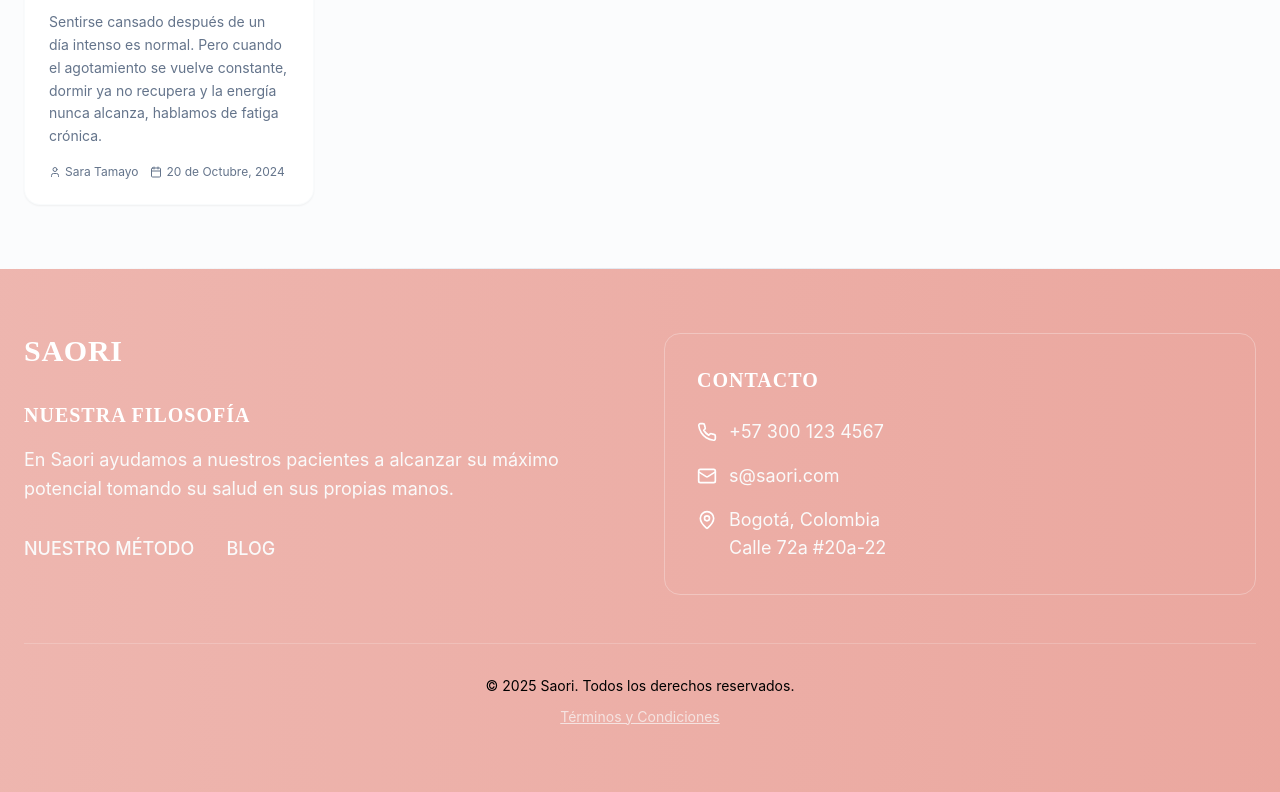
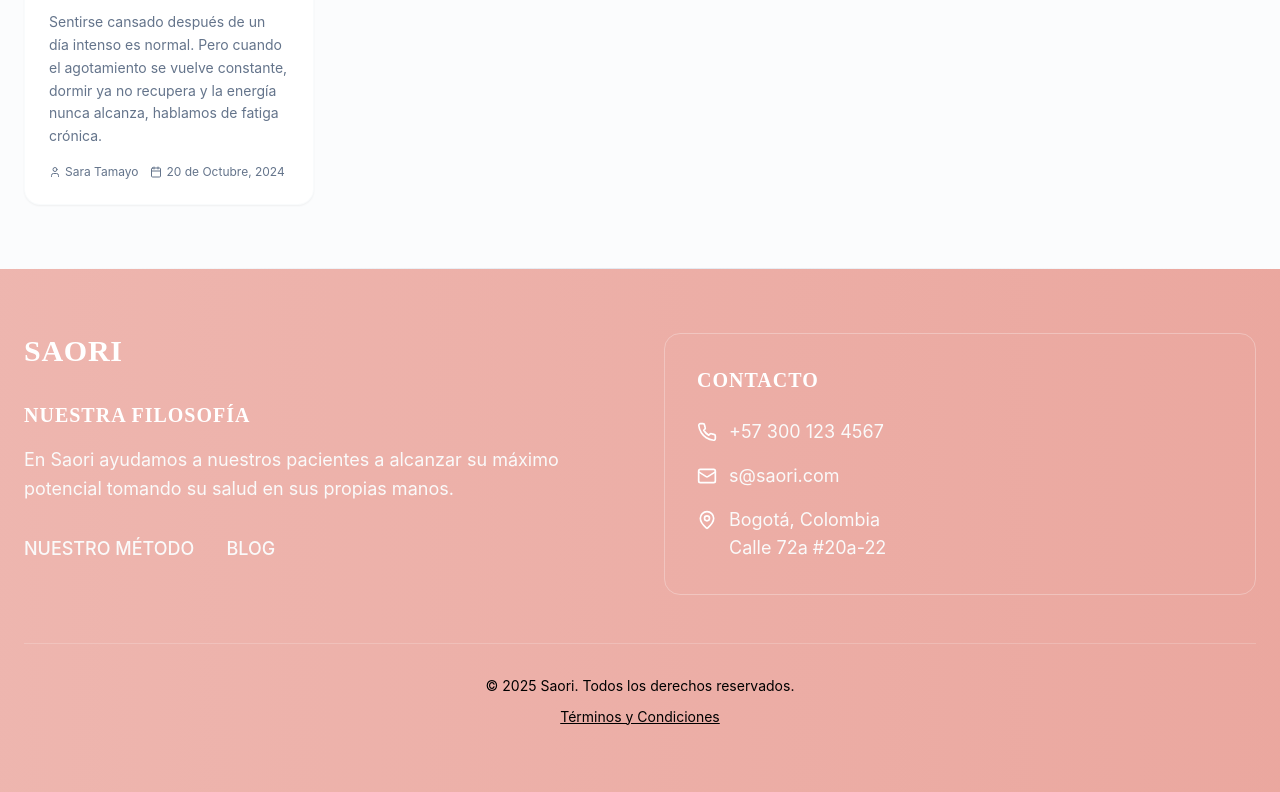
Before and after one commit to ltamayot/chic-landing-gen, a React (Vite) app: page /blog in a window 1280 px wide. Shown: the part 1667-2459 px from the top of the page. Built offline with nearby package versions, Linux system fonts and the light colour scheme; the HTML template or start-up script is replaced by a standard one.

Commit message:
Change footer text color

```diff
--- a/src/components/Footer.tsx
+++ b/src/components/Footer.tsx
@@ -101,7 +101,7 @@ const Footer = () => {
           <div className="mt-2">
             <a
               href="/terminos-condiciones"
-              className="text-primary-foreground/70 hover:text-white transition-colors text-sm underline"
+              className="text-black hover:text-white transition-colors text-sm underline"
             >
               Términos y Condiciones
             </a>
```
